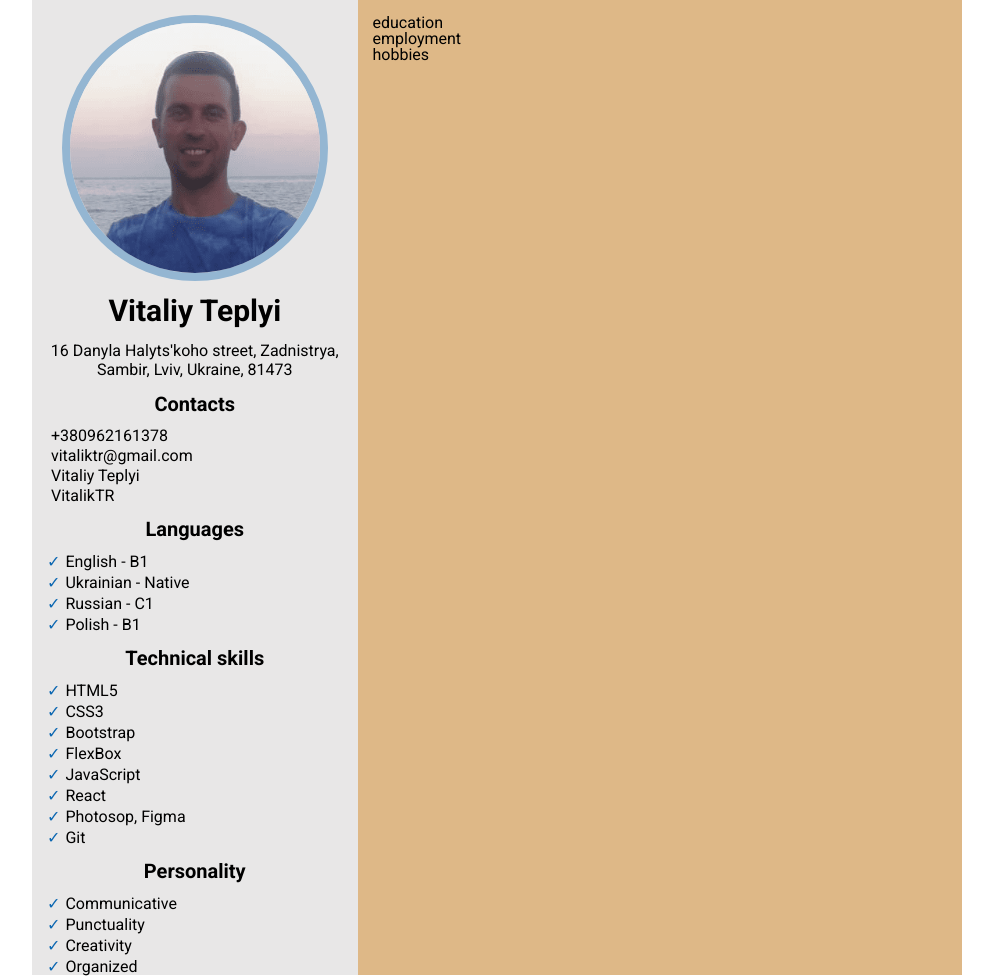
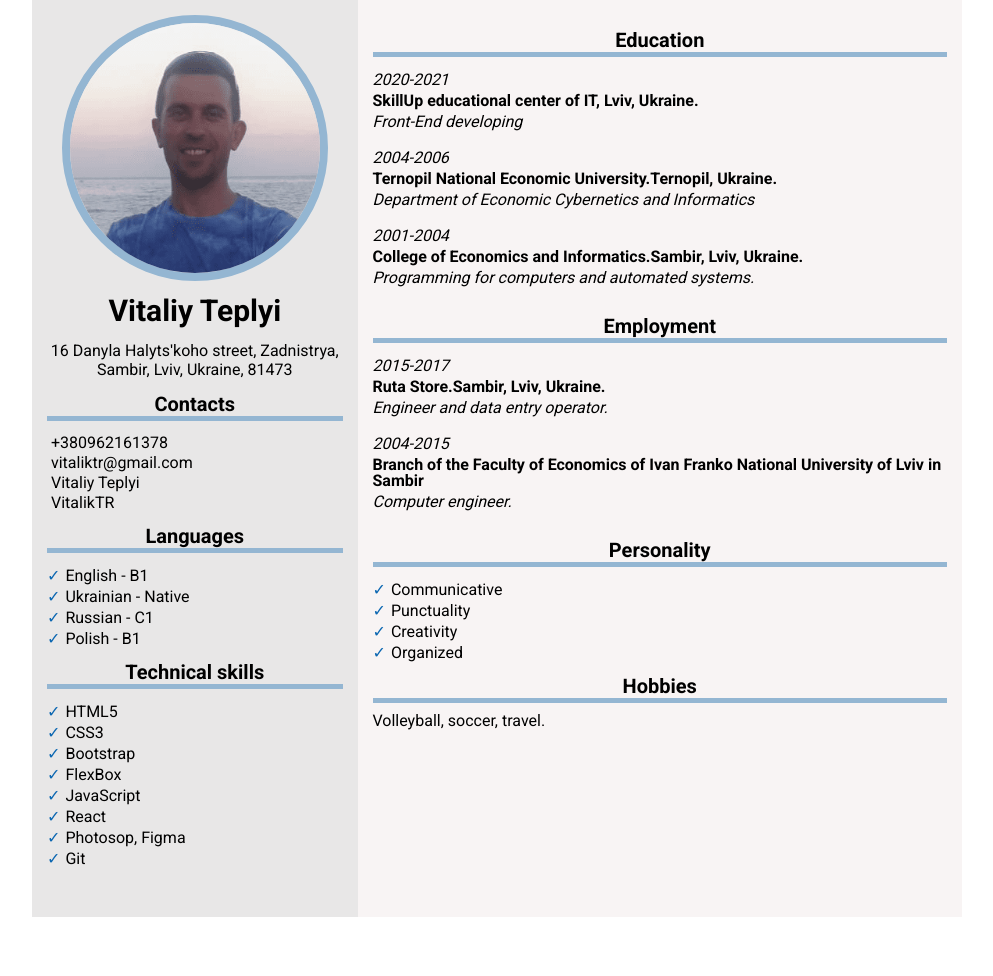
Before and after one commit to VitalikTR/Vitaliy_Teplyi-CV.github.io, a plain HTML site: page index.html in a window 1280 px wide. Shown: the whole page, without its empty margins (143-1136 px from the left). After the commit the page ends 917 px from the top, so only its background shows below. Drawn offline with Linux system fonts and the light colour scheme.

Commit message:
added styles to main-content

```diff
--- a/css/style.css
+++ b/css/style.css
@@ -49,16 +49,23 @@ body{
 
 .section-title{
     margin-bottom: 10px;
+    padding-bottom: 2px;
     text-align: center;
     font-size: 20px;
     font-weight: 700;
+    border-bottom: 5px solid rgb(148, 182, 210);
 }
+
+.section-title:hover{
+    border-bottom: 5px solid #FB6D3A;
+}
+
 
 .section-title:hover{
     color: cornflowerblue;
 }
 
-.contacts-bloc{
+.contacts-block{
     padding-top: 4px;
 }
 
@@ -73,6 +80,10 @@ body{
     line-height: 17px;
 }
 
+.list-item:hover{
+    color: #FB6D3A;
+}
+
 .languages-list-item::before,.skills-list-item::before,.personality-list-item::before{
     content: '\2713';
     padding-right: 5px;
@@ -81,7 +92,25 @@ body{
 
 .main-content{
     padding: 15px 15px 0 15px;
-    background-color: burlywood;
+}
+
+.main-content-block{
+    margin-bottom: 15px;
+}
+
+.my-education-period,.my-employment-period{
+    padding-top: 5px;
+    font-style: italic;
+}
+
+.my-education-school,.my-employment{
+    padding-top: 5px;
+    font-weight: 700;
+}
+
+.my-education-faculty,.my-employment-position{
+    padding-top: 5px;
+    font-style: italic;
 }
 
 
@@ -93,16 +122,17 @@ body{
         max-width: 960px;
         padding: 0 15px 0 15px;
         display: flex;
-
     }
 
     .sidebar{
         width: 35%;
         background-color: rgb(232, 231, 231);
+        padding-bottom: 50px;
     }
 
     .main-content{
         width: 65%;
-        background-color: burlywood;
+        background-color: rgb(248, 244, 244);
+        padding-bottom: 50px;
     }
 }
--- a/index.html
+++ b/index.html
@@ -24,19 +24,19 @@
             </address>
             <section class="contacts section">
                 <h3 class="section-title">Contacts</h3>
-                <div class="contacts-bloc">
+                <div class="contacts-block">
                     <a class="contacts-block-tel" href="" target="_blank"><img src="" alt=""></a>
                     <a class="contacts-block-link" href="tel:+380962161378">+380962161378</a>
                 </div>
-                <div class="contacts-bloc">
+                <div class="contacts-block">
                     <a class="contacts-block-mail" href="" target="_blank"><img src="" alt=""></a>
                     <a class="contacts-block-link" href="mailto:vitaliktr@gmail.com">vitaliktr@gmail.com</a>
                 </div>
-                <div class="contacts-bloc">
+                <div class="contacts-block">
                     <a class="contacts-block-linkedIn" href="" target="_blank"><img src="" alt=""></a>
                     <a class="contacts-block-link" href="http://www.linkedin.com/in/vitaliy-teplyi-24b72420b/" target="_blanc">Vitaliy Teplyi</a>
                 </div>
-                <div class="contacts-bloc">
+                <div class="contacts-block">
                     <a class="contacts-block-git" href="http://" target="_blank"><img src="" alt=""></a>
                     <a class="contacts-block-link" href="http://github.com/VitalikTR" target="_blanc">VitalikTR</a>
                 </div>
@@ -63,6 +63,39 @@
                     <li class="skills-list-item list-item">Git</li>
                 </ul>
             </section>
+        </aside>
+        <div class="main-content">
+            <section class="education section">
+                <h3 class="section-title">Education</h3>
+                <div class="my-education-block main-content-block">
+                    <p class="my-education-period">2020-2021</p>
+                    <h4 class="my-education-school"> SkillUp educational center of IT, Lviv, Ukraine. </h4>
+                    <h5 class="my-education-faculty">Front-End developing</h5>
+                </div>
+                <div class="my-education-block main-content-block">
+                    <p class="my-education-period">2004-2006</p>
+                    <h4 class="my-education-school">Ternopil National Economic University.Ternopil, Ukraine. </h4>
+                    <h5 class="my-education-faculty">Department of Economic Cybernetics and Informatics</h5>
+                </div>
+                <div class="my-education-block main-content-block">
+                    <p class="my-education-period">2001-2004</p>
+                    <h4 class="my-education-school"> College of Economics and Informatics.Sambir, Lviv, Ukraine.</h4>
+                    <h5 class="my-education-faculty"> Programming for computers and automated systems.</h5>
+                </div>
+            </section>
+            <section class="employment section">
+                <h3 class="section-title">Employment</h3>
+                <div class="my-employment-block main-content-block">
+                    <p class="my-employment-period">2015-2017</p>
+                    <h4 class="my-employment">Ruta Store.Sambir, Lviv, Ukraine.</h4>
+                    <h5 class="my-employment-position"> Engineer and data entry operator.</h5>
+                </div>
+                <div class="my-employment-block main-content-block">
+                    <p class="my-employment-period">2004-2015</p>
+                    <h4 class="my-employment"> Branch of the Faculty of Economics of Ivan Franko National University of Lviv in Sambir</h4>
+                    <h5 class="my-employment-position"> Computer engineer.</h5>
+                </div>
+            </section>
             <section class="personality section">
                 <h3 class="section-title">Personality</h3>
                 <ul>
@@ -72,11 +105,12 @@
                     <li class="personality-list-item list-item">Organized</li>
                 </ul>
             </section>
-        </aside>
-        <div class="main-content">
-            <section>education</section>
-            <section>employment</section>
-            <section>hobbies</section>
+            <section class="hobies section">
+                <h3 class="section-title">Hobbies</h3>
+                <div class="my-employment-block main-content-block">
+                    Volleyball, soccer, travel.
+                </div>
+            </section>
         </div>
     </main>
 </body>
```
